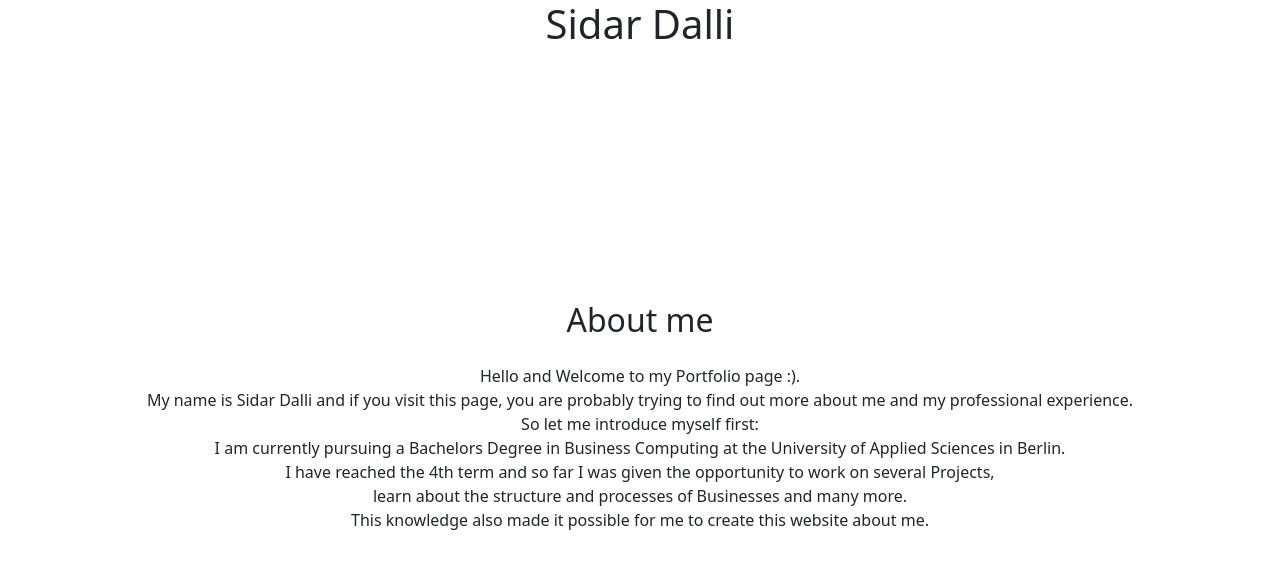
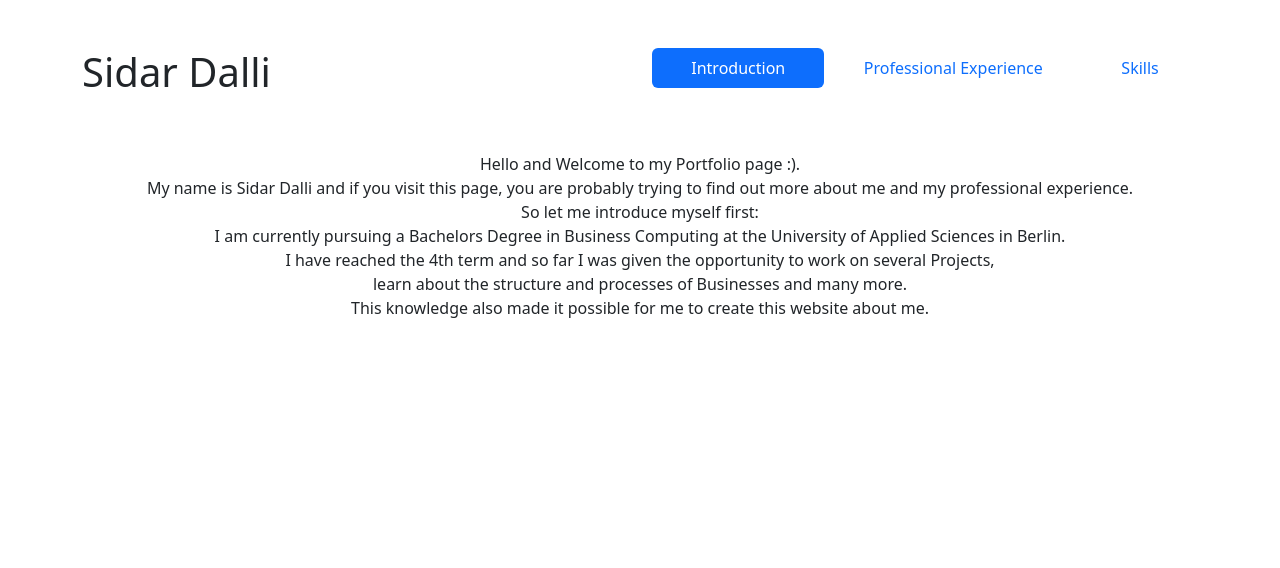
Before and after one commit to ranocomi/my-portfolio, an Angular app: page / in a window 1280 px wide. Shown: the top 568 px of the page. Built offline with nearby package versions, Linux system fonts and the light colour scheme.

Commit message:
Introduce new branch and implement navigation

```diff
--- a/src/app/app.component.html
+++ b/src/app/app.component.html
@@ -1,6 +1,6 @@
 <div>
-  <div class="text-center">
-    <h1>Sidar Dalli</h1>
+  <div class="container mt-5">
+    <app-navigation/>
   </div>
   <div>
     <router-outlet></router-outlet>
--- a/src/app/app.component.ts
+++ b/src/app/app.component.ts
@@ -1,11 +1,12 @@
 import { Component } from '@angular/core';
 import {RouterLink, RouterLinkActive, RouterOutlet} from '@angular/router';
 import {MainPageComponent} from "./main-page/main-page.component";
+import {NavigationComponent} from "./navigation/navigation.component";
 
 @Component({
   selector: 'app-root',
   standalone: true,
-  imports: [RouterOutlet, MainPageComponent, RouterLink, RouterLinkActive],
+  imports: [RouterOutlet, MainPageComponent, RouterLink, RouterLinkActive, NavigationComponent],
   templateUrl: './app.component.html',
   styleUrl: './app.component.css'
 })
--- a/src/app/main-page/main-page.component.html
+++ b/src/app/main-page/main-page.component.html
@@ -1,9 +1,4 @@
-<div class="text-center">
-  <div class="container">
-    <div class="about-heading row row-cols-1">
-      <h2>About me</h2>
-    </div>
-    <div class="about-text row row-cols-1">
+<div class="text-center mt-5">
   <p>
     Hello and Welcome to my Portfolio page :). <br>
     My name is Sidar Dalli and if you visit this page, you are probably trying to find out more about me and my professional experience. <br>
@@ -15,6 +10,3 @@
     This knowledge also made it possible for me to create this website about me.
   </p>
 </div>
-  </div>
-
-</div>
--- /dev/null
+++ b/src/app/navigation/navigation.component.html
@@ -0,0 +1,18 @@
+<div class="row">
+  <div class="col">
+    <h1>Sidar Dalli</h1>
+  </div>
+  <div class="col">
+    <ul class="nav nav-pills nav-fill">
+      <li class="nav-item">
+        <a class="nav-link active" aria-current="page" href="/">Introduction</a>
+      </li>
+      <li class="nav-item">
+        <a class="nav-link" href="/experience">Professional Experience</a>
+      </li>
+      <li class="nav-item">
+        <a class="nav-link" href="/skills">Skills</a>
+      </li>
+    </ul>
+  </div>
+</div>
```
Also changed, not shown: src/app/navigation/navigation.component.ts (added, +12 -0 lines), src/app/navigation/navigation.component.css (added), 1 other file (tests, documents, lock files or other folders). Lines whose indentation alone changed are shown as unchanged.
